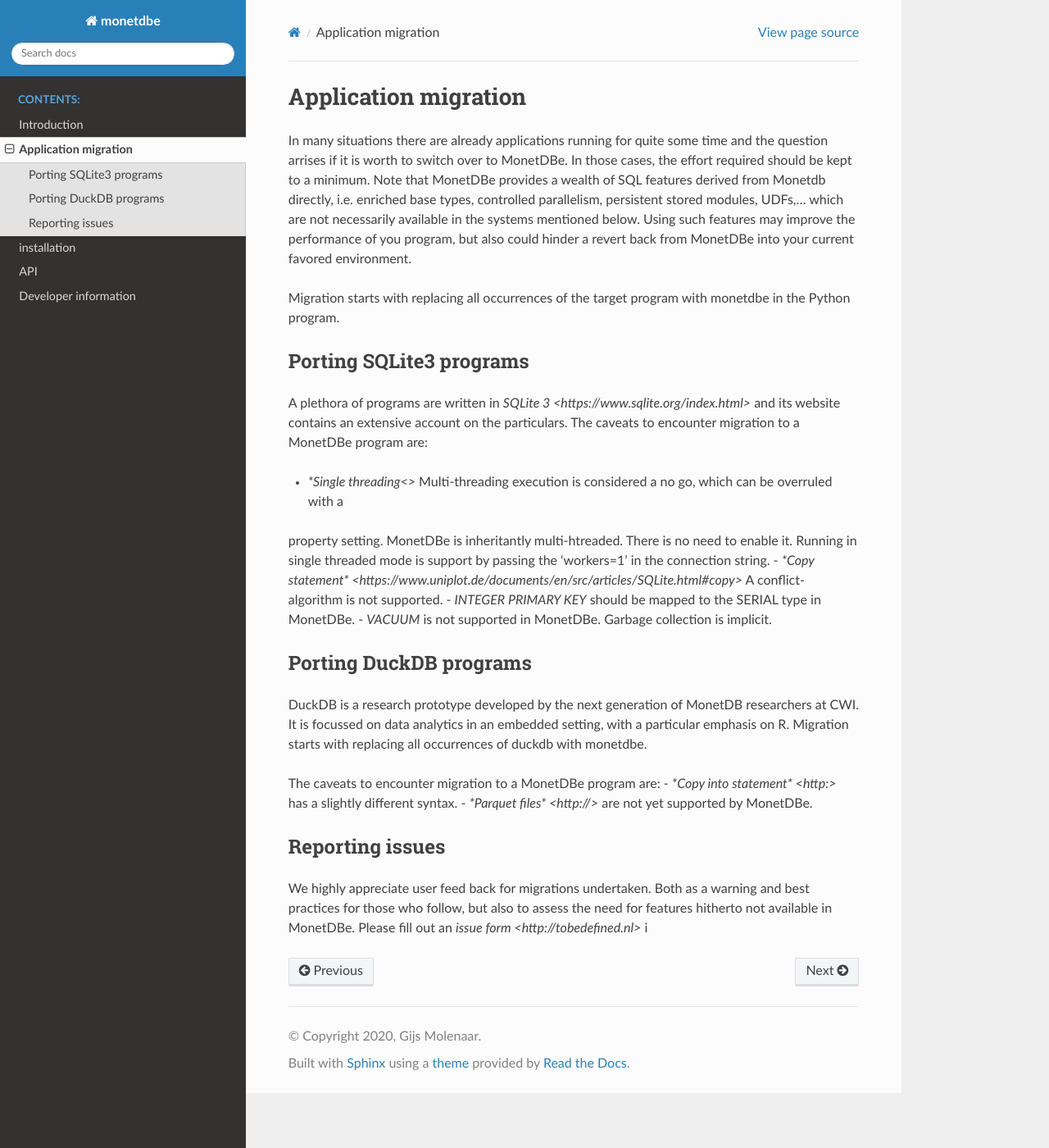
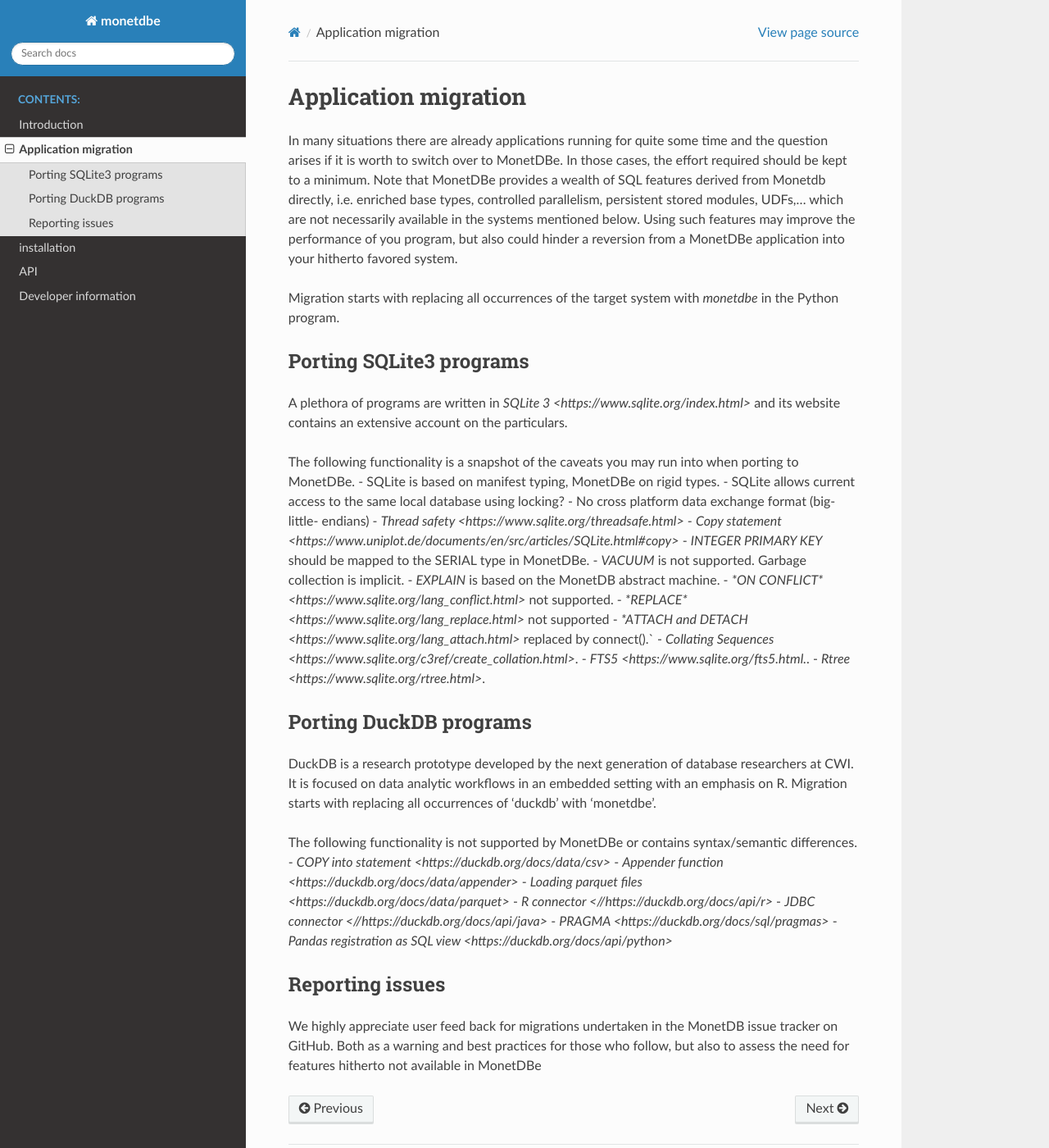
Before and after one commit to MonetDBSolutions/MonetDBe-Python, a Sphinx documentation site: the page built from doc/migrations.rst, in a window 1280 px wide and 1400 px high. Shown: the whole window at 82% size. Built offline with Sphinx 7.4.7 and the Read the Docs theme 2.0.0, drawn with Linux system fonts in a browser that asks for light colours.

Commit message:
Another round over the migration section

```diff
--- a/doc/migrations.rst
+++ b/doc/migrations.rst
@@ -2,46 +2,58 @@
 =====================
 
 In many situations there are already applications running for quite some time and
-the question arrises if it is worth to switch over to MonetDBe. In those cases,
+the question arises if it is worth to switch over to MonetDBe. In those cases,
 the effort required should be kept to a minimum. Note that MonetDBe provides a wealth
 of SQL features derived from Monetdb directly, i.e. enriched base types,
 controlled parallelism, persistent stored modules, UDFs,...
 which are not necessarily available in the systems mentioned below.
 Using such features may improve the performance of you program, but also could
-hinder a revert back from MonetDBe into your current favored environment.
+hinder a reversion from a MonetDBe application into your hitherto favored system.
 
-Migration starts with replacing all occurrences of the target program with monetdbe in the Python program.
+Migration starts with replacing all occurrences of the target system with `monetdbe` in the Python program.
 
 Porting SQLite3 programs
 ------------------------
 
-A plethora of programs are written in `SQLite 3 <https://www.sqlite.org/index.html>` and its website contains an extensive account on
-the particulars.
-The caveats to encounter migration to a MonetDBe program are:
+A plethora of programs are written in `SQLite 3 <https://www.sqlite.org/index.html>` and
+its website contains an extensive account on the particulars.
 
-- `*Single threading<>` Multi-threading execution is considered a no go, which can be overruled with a
-property setting. MonetDBe is inheritantly multi-htreaded. There is no need to enable it. Running in single threaded mode
-is support by passing the 'workers=1' in the connection string.
-- `*Copy statement* <https://www.uniplot.de/documents/en/src/articles/SQLite.html#copy>` A conflict-algorithm is
-not supported.
+The following functionality is a snapshot of the caveats you may run into
+when porting to MonetDBe.
+- SQLite is based on manifest typing, MonetDBe on rigid types.
+- SQLite allows current access to the same local database using locking?
+- No cross platform data exchange format (big- little- endians)
+- `Thread safety <https://www.sqlite.org/threadsafe.html>`
+- `Copy statement <https://www.uniplot.de/documents/en/src/articles/SQLite.html#copy>`
 - *INTEGER PRIMARY KEY*  should be mapped to the SERIAL type in MonetDBe.
-- *VACUUM* is not supported in MonetDBe. Garbage collection is implicit.
+- *VACUUM* is not supported. Garbage collection is implicit.
+- *EXPLAIN* is based on the MonetDB abstract machine.
+- `*ON CONFLICT* <https://www.sqlite.org/lang_conflict.html>` not supported.
+- `*REPLACE* <https://www.sqlite.org/lang_replace.html>` not supported
+- `*ATTACH and DETACH <https://www.sqlite.org/lang_attach.html>` replaced by connect().`
+- `Collating Sequences <https://www.sqlite.org/c3ref/create_collation.html>`.
+- `FTS5 <https://www.sqlite.org/fts5.html.`.
+- `Rtree <https://www.sqlite.org/rtree.html>`.
 
 Porting DuckDB programs
 -----------------------
 
-DuckDB is a research prototype developed by the next generation of MonetDB researchers at
-CWI. It is focussed on data analytics in an embedded setting, with a particular emphasis on R.
-Migration starts with replacing all occurrences of duckdb with monetdbe.
+DuckDB is a research prototype developed by the next generation of database researchers at
+CWI. It is focused on data analytic workflows in an embedded setting with an emphasis on R.
+Migration starts with replacing all occurrences of 'duckdb' with 'monetdbe'.
 
-The caveats to encounter migration to a MonetDBe program are:
-- `*Copy into statement* <http:>` has a slightly different syntax.
-- `*Parquet files* <http://>`  are not yet supported by MonetDBe.
+The following functionality is not supported by MonetDBe or contains syntax/semantic differences.
+- `COPY into statement <https://duckdb.org/docs/data/csv>`
+- `Appender function <https://duckdb.org/docs/data/appender>`
+- `Loading parquet files <https://duckdb.org/docs/data/parquet>`
+- `R connector <//https://duckdb.org/docs/api/r>`
+- `JDBC connector <//https://duckdb.org/docs/api/java>`
+- `PRAGMA <https://duckdb.org/docs/sql/pragmas>`
+- `Pandas registration as SQL view <https://duckdb.org/docs/api/python>`
 
 Reporting issues
 ----------------
 
-We highly appreciate user feed back for migrations undertaken. Both as a warning
-and best practices for those who follow, but also to assess the need for
-features hitherto not available in MonetDBe. Please fill out an `issue form <http://tobedefined.nl>`
-i
+We highly appreciate user feed back for migrations undertaken in the MonetDB issue tracker on GitHub.
+Both as a warning and best practices for those who follow, but also to assess the need for
+features hitherto not available in MonetDBe
```
